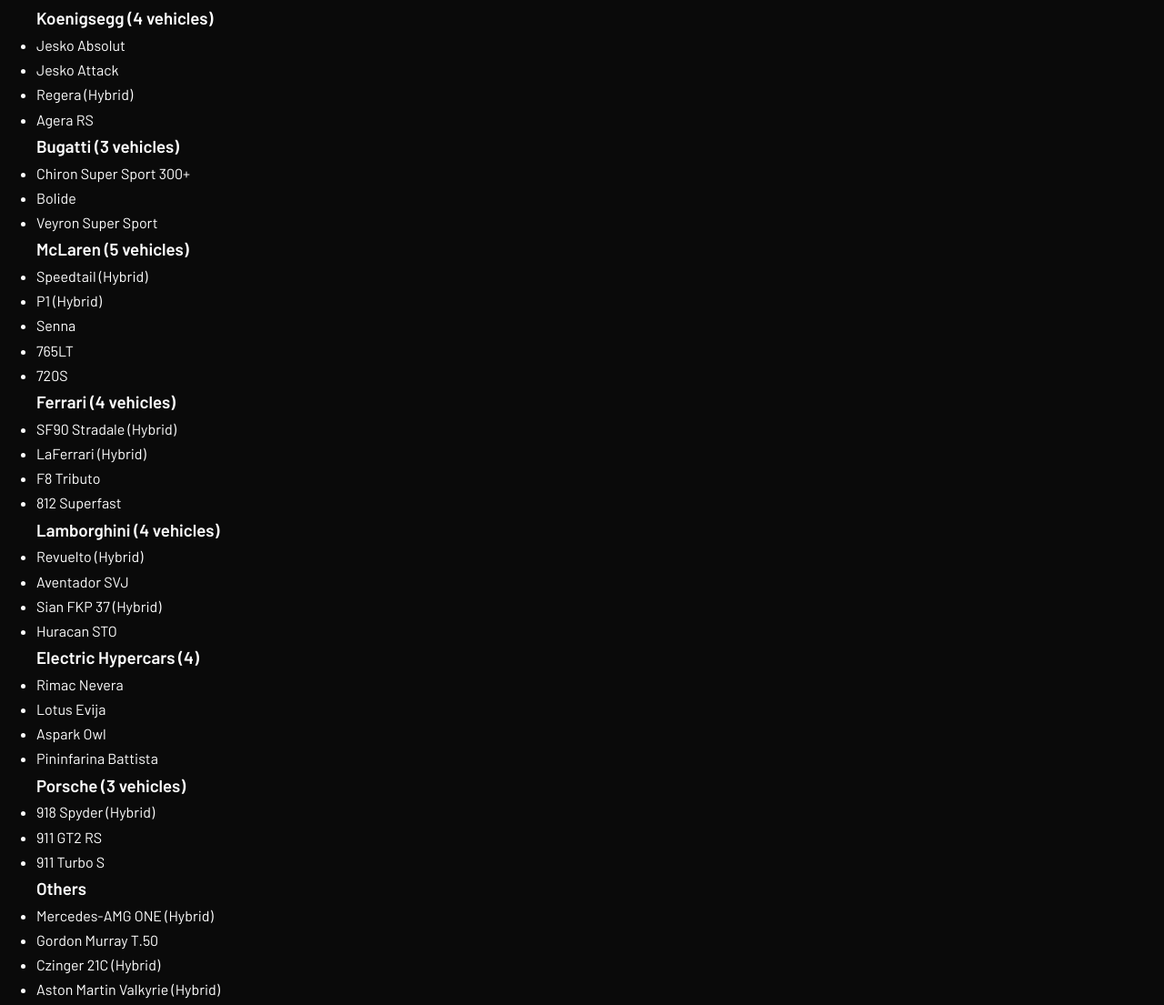
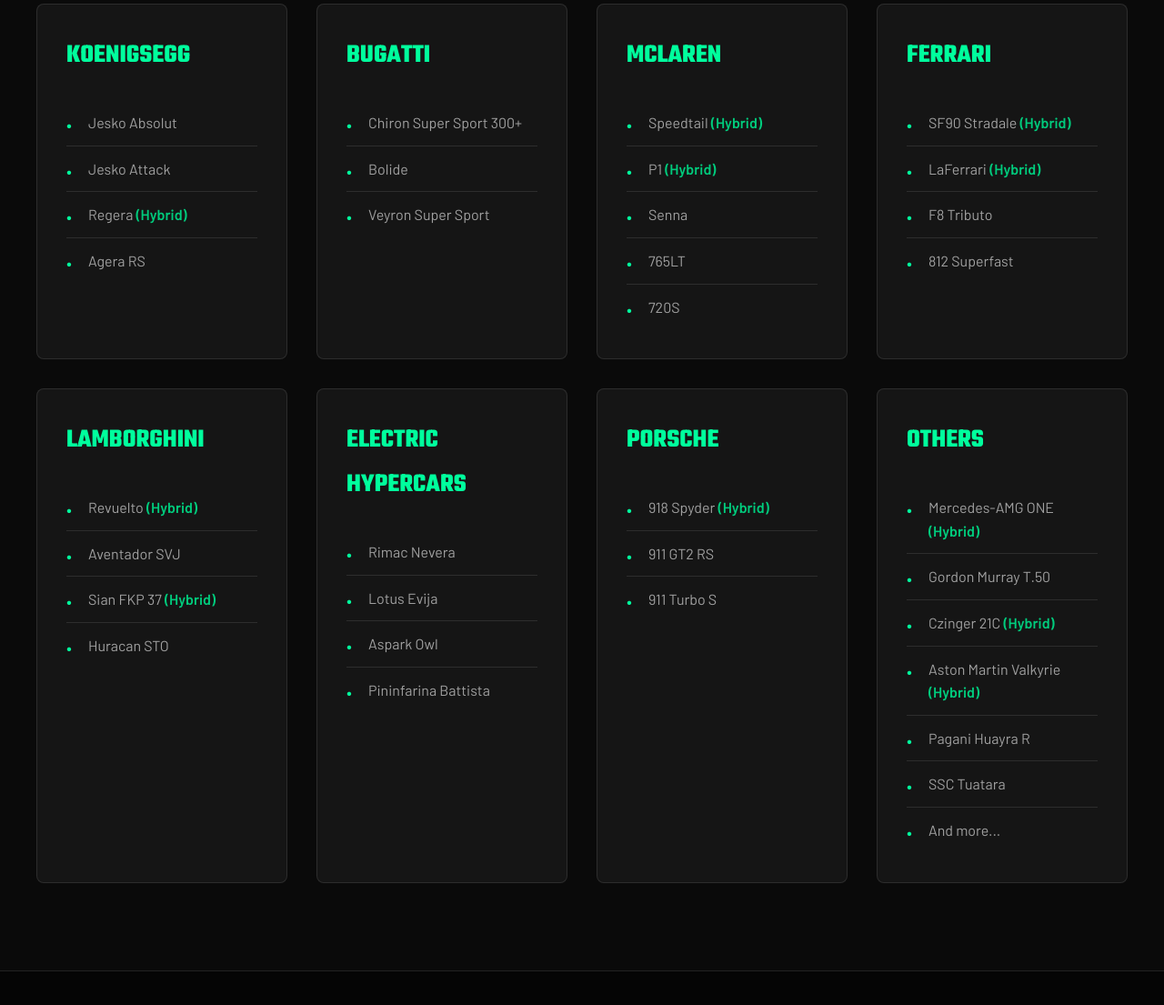
Before and after one commit to jude-pinkman/Hypercar_Sim, a plain HTML site: page frontend/about.html in a window 1280 px wide. Shown: the part 3704-4809 px from the top of the page at 91% size. Drawn offline with nearby package versions, Linux system fonts and the light colour scheme.

Commit message:
Improved UI

```diff
--- a/frontend/about-style.css
+++ b/frontend/about-style.css
@@ -549,6 +549,124 @@
 }
 
 /* ==========================================
+   VEHICLE FLEET
+   ========================================== */
+
+.fleet-grid {
+    display: grid;
+    grid-template-columns: repeat(auto-fit, minmax(260px, 1fr));
+    gap: 2rem;
+}
+
+.fleet-card {
+    background: var(--surface);
+    border: 1px solid var(--border);
+    border-radius: 8px;
+    padding: 2rem;
+    transition: all 0.3s ease;
+}
+
+.fleet-card:hover {
+    border-color: var(--primary);
+    transform: translateY(-5px);
+    box-shadow: 0 10px 40px rgba(0, 255, 157, 0.1);
+}
+
+.fleet-title {
+    font-family: var(--font-title);
+    font-size: 1.8rem;
+    text-transform: uppercase;
+    margin-bottom: 1.5rem;
+    color: var(--primary);
+}
+
+.fleet-list {
+    list-style: none;
+}
+
+.fleet-list li {
+    padding: 0.75rem 0;
+    padding-left: 1.5rem;
+    position: relative;
+    color: var(--text-secondary);
+    line-height: 1.6;
+    border-bottom: 1px solid var(--border);
+}
+
+.fleet-list li:last-child {
+    border-bottom: none;
+}
+
+.fleet-list li::before {
+    content: '•';
+    position: absolute;
+    left: 0;
+    color: var(--primary);
+    font-size: 1.2rem;
+}
+
+.fleet-list strong {
+    color: var(--primary-dim);
+    font-weight: 600;
+}
+
+/* ==========================================
+   TUNING SYSTEM
+   ========================================== */
+
+.tuning-grid {
+    display: grid;
+    grid-template-columns: repeat(auto-fit, minmax(280px, 1fr));
+    gap: 2rem;
+}
+
+.tuning-card {
+    background: var(--surface);
+    border: 1px solid var(--border);
+    border-radius: 8px;
+    padding: 2rem;
+    transition: all 0.3s ease;
+}
+
+.tuning-card:hover {
+    border-color: var(--primary);
+    transform: translateY(-5px);
+    box-shadow: 0 10px 40px rgba(0, 255, 157, 0.1);
+}
+
+.tuning-title {
+    font-family: var(--font-title);
+    font-size: 1.8rem;
+    text-transform: uppercase;
+    margin-bottom: 1.5rem;
+    color: var(--primary);
+}
+
+.tuning-list {
+    list-style: none;
+}
+
+.tuning-list li {
+    padding: 0.75rem 0;
+    padding-left: 1.5rem;
+    position: relative;
+    color: var(--text-secondary);
+    line-height: 1.6;
+}
+
+.tuning-list li::before {
+    content: '•';
+    position: absolute;
+    left: 0;
+    color: var(--primary);
+    font-size: 1.2rem;
+}
+
+.tuning-list strong {
+    color: var(--text-primary);
+}
+
+/* ==========================================
    TECHNICAL STACK
    ========================================== */
 
@@ -805,7 +923,9 @@
 
     .modes-grid,
     .physics-grid,
-    .stack-grid {
+    .stack-grid,
+    .fleet-grid,
+    .tuning-grid {
         grid-template-columns: 1fr;
     }
 
--- a/frontend/about.html
+++ b/frontend/about.html
@@ -237,59 +237,59 @@
                 </h2>
 
                 <div class="fleet-grid">
-                    <div class="fleet-category">
-                        <h3>Koenigsegg (4 vehicles)</h3>
-                        <ul>
+                    <div class="fleet-card">
+                        <h3 class="fleet-title">Koenigsegg</h3>
+                        <ul class="fleet-list">
                             <li>Jesko Absolut</li>
                             <li>Jesko Attack</li>
-                            <li>Regera (Hybrid)</li>
+                            <li>Regera <strong>(Hybrid)</strong></li>
                             <li>Agera RS</li>
                         </ul>
                     </div>
 
-                    <div class="fleet-category">
-                        <h3>Bugatti (3 vehicles)</h3>
-                        <ul>
+                    <div class="fleet-card">
+                        <h3 class="fleet-title">Bugatti</h3>
+                        <ul class="fleet-list">
                             <li>Chiron Super Sport 300+</li>
                             <li>Bolide</li>
                             <li>Veyron Super Sport</li>
                         </ul>
                     </div>
 
-                    <div class="fleet-category">
-                        <h3>McLaren (5 vehicles)</h3>
-                        <ul>
-                            <li>Speedtail (Hybrid)</li>
-                            <li>P1 (Hybrid)</li>
+                    <div class="fleet-card">
+                        <h3 class="fleet-title">McLaren</h3>
+                        <ul class="fleet-list">
+                            <li>Speedtail <strong>(Hybrid)</strong></li>
+                            <li>P1 <strong>(Hybrid)</strong></li>
                             <li>Senna</li>
                             <li>765LT</li>
                             <li>720S</li>
                         </ul>
                     </div>
 
-                    <div class="fleet-category">
-                        <h3>Ferrari (4 vehicles)</h3>
-                        <ul>
-                            <li>SF90 Stradale (Hybrid)</li>
-                            <li>LaFerrari (Hybrid)</li>
+                    <div class="fleet-card">
+                        <h3 class="fleet-title">Ferrari</h3>
+                        <ul class="fleet-list">
+                            <li>SF90 Stradale <strong>(Hybrid)</strong></li>
+                            <li>LaFerrari <strong>(Hybrid)</strong></li>
                             <li>F8 Tributo</li>
                             <li>812 Superfast</li>
                         </ul>
                     </div>
 
-                    <div class="fleet-category">
-                        <h3>Lamborghini (4 vehicles)</h3>
-                        <ul>
-                            <li>Revuelto (Hybrid)</li>
+                    <div class="fleet-card">
+                        <h3 class="fleet-title">Lamborghini</h3>
+                        <ul class="fleet-list">
+                            <li>Revuelto <strong>(Hybrid)</strong></li>
                             <li>Aventador SVJ</li>
-                            <li>Sian FKP 37 (Hybrid)</li>
+                            <li>Sian FKP 37 <strong>(Hybrid)</strong></li>
                             <li>Huracan STO</li>
                         </ul>
                     </div>
 
-                    <div class="fleet-category">
-                        <h3>Electric Hypercars (4)</h3>
-                        <ul>
+                    <div class="fleet-card">
+                        <h3 class="fleet-title">Electric Hypercars</h3>
+                        <ul class="fleet-list">
                             <li>Rimac Nevera</li>
                             <li>Lotus Evija</li>
                             <li>Aspark Owl</li>
@@ -297,22 +297,22 @@
                         </ul>
                     </div>
 
-                    <div class="fleet-category">
-                        <h3>Porsche (3 vehicles)</h3>
-                        <ul>
-                            <li>918 Spyder (Hybrid)</li>
+                    <div class="fleet-card">
+                        <h3 class="fleet-title">Porsche</h3>
+                        <ul class="fleet-list">
+                            <li>918 Spyder <strong>(Hybrid)</strong></li>
                             <li>911 GT2 RS</li>
                             <li>911 Turbo S</li>
                         </ul>
                     </div>
 
-                    <div class="fleet-category">
-                        <h3>Others</h3>
-                        <ul>
-                            <li>Mercedes-AMG ONE (Hybrid)</li>
+                    <div class="fleet-card">
+                        <h3 class="fleet-title">Others</h3>
+                        <ul class="fleet-list">
+                            <li>Mercedes-AMG ONE <strong>(Hybrid)</strong></li>
                             <li>Gordon Murray T.50</li>
-                            <li>Czinger 21C (Hybrid)</li>
-                            <li>Aston Martin Valkyrie (Hybrid)</li>
+                            <li>Czinger 21C <strong>(Hybrid)</strong></li>
+                            <li>Aston Martin Valkyrie <strong>(Hybrid)</strong></li>
                             <li>Pagani Huayra R</li>
                             <li>SSC Tuatara</li>
                             <li>And more...</li>
```
Also changed, not shown: 1 other file.
